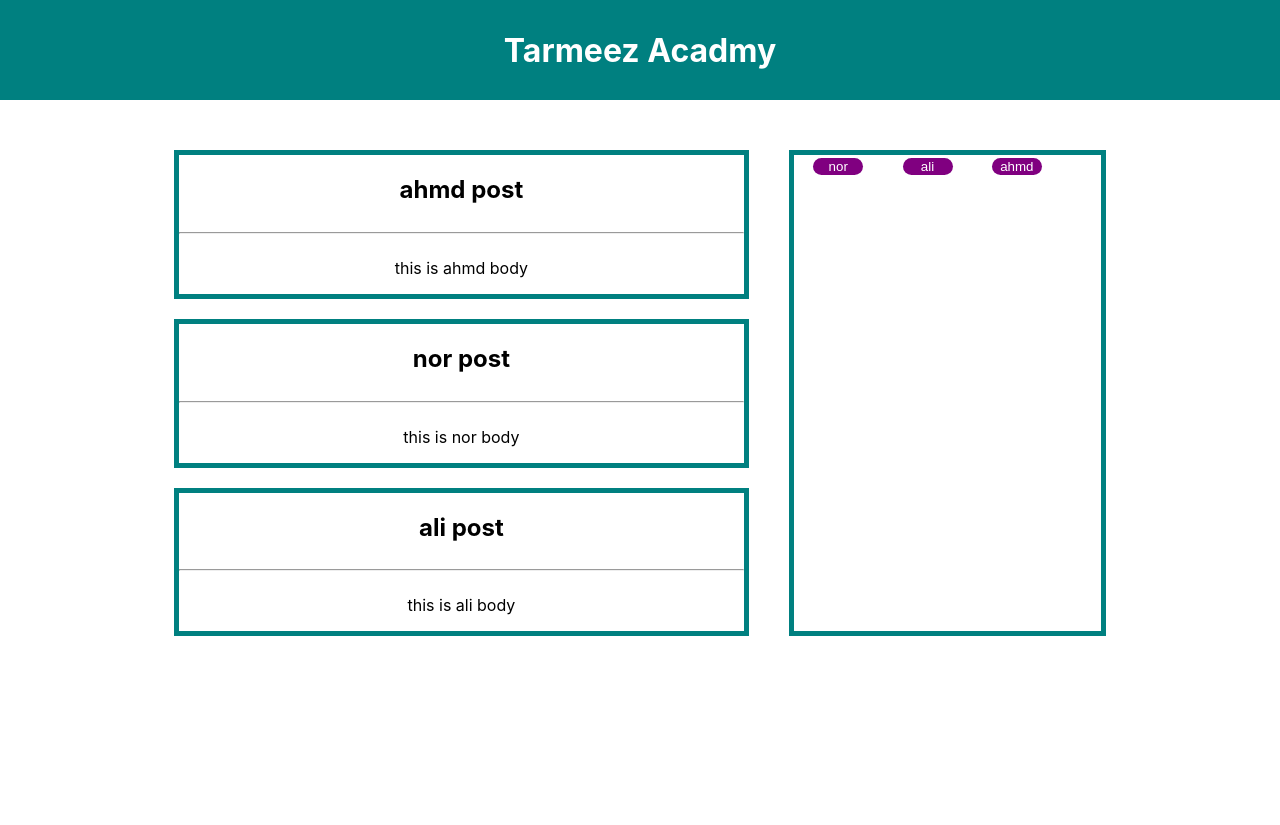
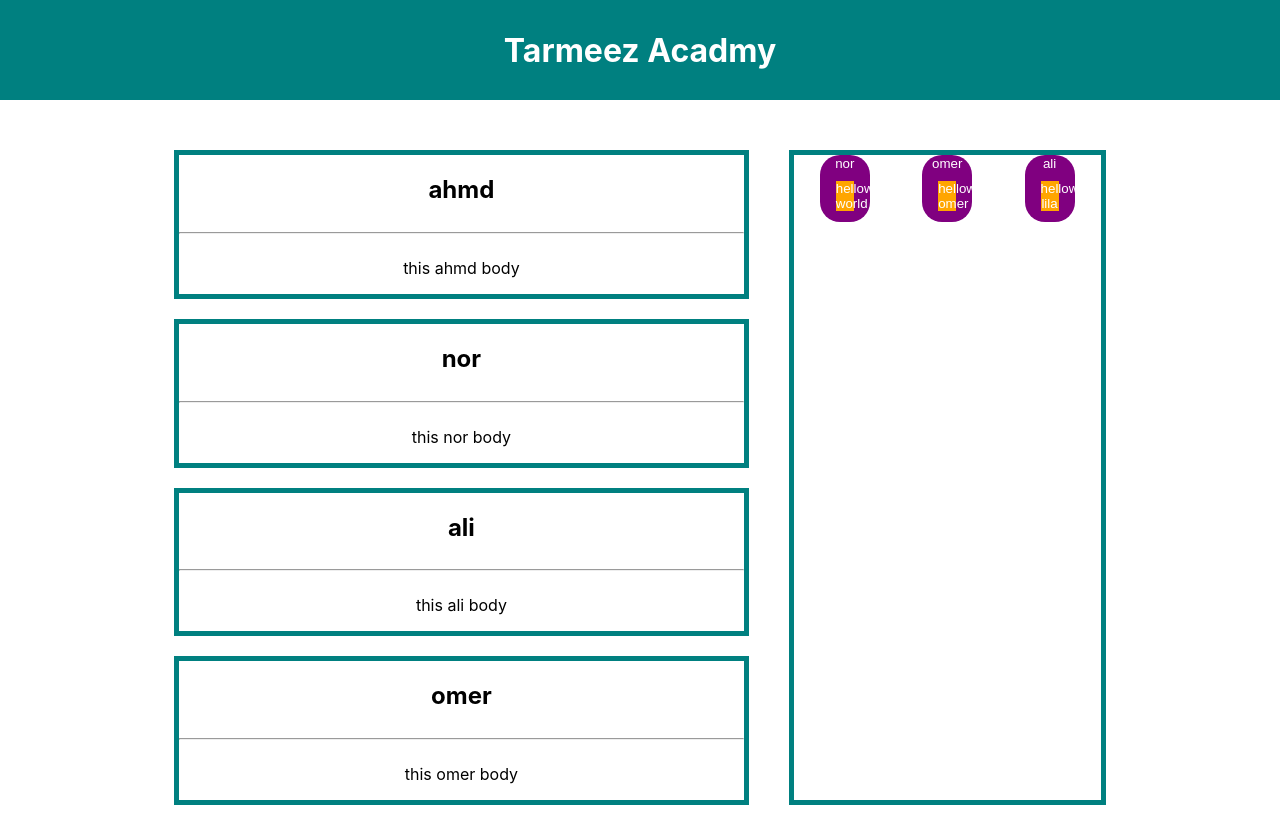
Before and after one commit to noribrra/todolist-using-react, a React (Create React App) app: page / in a window 1280 px wide. Before the commit the page ends 800 px from the top, so only its background shows below. Built offline with nearby package versions, Linux system fonts and the light colour scheme.

Commit message:
lisr solve challenge

```diff
--- a/src/App.js
+++ b/src/App.js
@@ -29,9 +29,7 @@ function App() {
         >
           {/* post */}
           <div style={{ width: "60%" }}>
-            <Post title="ahmd post" body="this is ahmd body" />
-            <Post title="nor post" body="this is nor body" />
-            <Post title="ali post" body="this is ali body" />
+              {posts}
           </div>
           <Appsodemenu />
         </div>
@@ -48,4 +46,17 @@ function Appsodemenu() {
   }
 }
 
+const post=[
+  {id:1,title:"ahmd",body:"this ahmd body"},
+  {id:2,title:"nor",body:"this nor body"},
+  {id:3,title:"ali",body:"this ali body"},
+  {id:4,title:"omer",body:"this omer body"},
+
+]
+const posts=post.map((postt)=>{
+  return(
+    <Post key={postt.id} title={postt.title} body={postt.body} />
+  )
+})
+
 export default App;
--- a/src/commponent/Button.js
+++ b/src/commponent/Button.js
@@ -1,12 +1,14 @@
 import "./main.css";
 
-export default function Button({ title }) {
+export default function Button({ title ,children }) {
   return (
     <div>
       {title == null || title === "" ? (
         <div></div>
       ) : (
-        <button id="btn" >{title} </button>
+        <button id="btn" >{title}
+        {children}
+        </button>
 
       )}
     </div>
--- a/src/commponent/Side.js
+++ b/src/commponent/Side.js
@@ -1,5 +1,4 @@
-
-    import Button from "./Button";
+import Button from "./Button";
 
 export default function Side() {
   return (
@@ -11,13 +10,26 @@ export default function Side() {
       }}
     >
       <div style={{ display: "flex", justifyContent: "space-around" }}>
-
-            <Button title="nor" />
-            <Button title="ali" />
-            <Button title="ahmd" />
-            <Button title="" />
-
+        {btns}
       </div>
     </div>
   );
 }
+
+const btn = [
+  { id: 1, title: "nor", children: <div>hellow world </div> },
+  { id: 2, title: "omer", children: <div>hellow omer </div> },
+  {
+    id: 3,
+    title: "ali",
+    children: <div>hellow lila </div>,
+  },
+
+];
+const btns = btn.map((bt) => {
+  return (
+    <Button key={bt.id} title={bt.title}>
+      <div style={{margin:"10px",backgroundColor:"orange"}}>{bt.children}</div>
+    </Button>
+  );
+});
```
